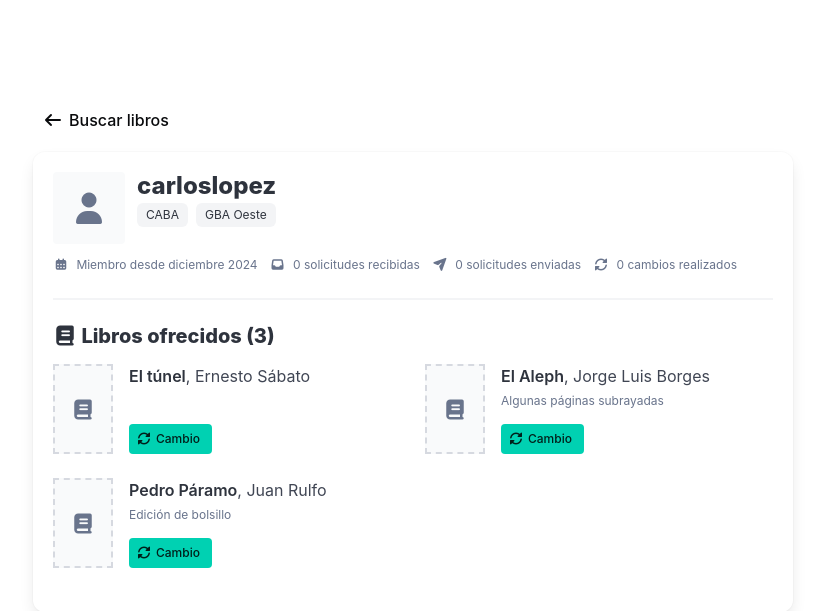
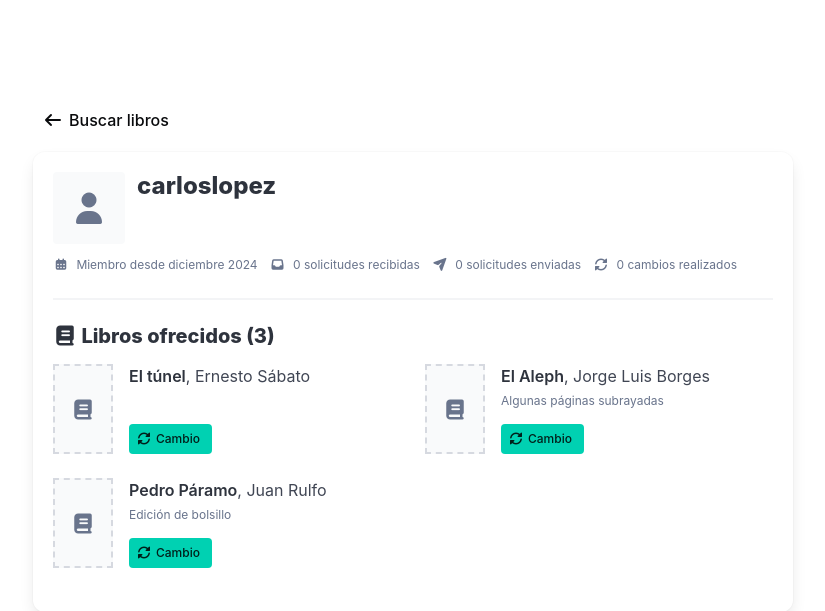
Before and after one commit to facundoolano/giralibros, a Django app: page /profile/carloslopez/ in a window 1280 px wide. Shown: the top 611 px of the page, without its empty margins (227-1052 px from the left). Run offline with Django 4.2, Linux system fonts and the light colour scheme; a user stored in the database is signed in; data comes from the database, SQL or seed files in the repository; data that the repository does not hold is empty; parts of the project's set-up code (start-up, migrations or seed data) failed here and were passed over; some libraries are stand-ins or nearby versions.

Commit message:
remove location badges from profile display

```diff
--- a/books/templates/profile.html
+++ b/books/templates/profile.html
@@ -41,11 +41,6 @@
                 </button>
               </div>
               {% endif %}
-            </div>
-            <div class="tags mb-0">
-              {% for location in profile_user.locations.all %}
-              <span class="tag location-badge">{{ location.get_area_display }}</span>
-              {% endfor %}
             </div>
           </div>
         </div>
```
